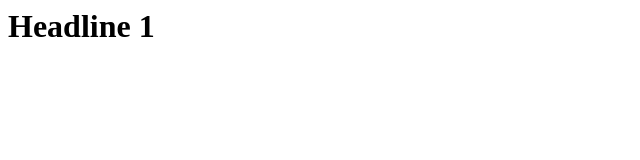
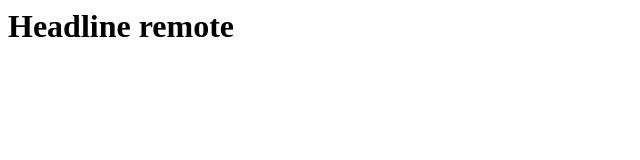
Before and after one commit to youssefkit-spideo/learning-git, a plain HTML site: page index.html in a window 1280 px wide. Shown: the whole page, without its empty margins (0-640 px from the left). Drawn offline with Linux system fonts and the light colour scheme.

Commit message:
Update index.html

```diff
--- a/index.html
+++ b/index.html
@@ -1 +1 @@
-<h1> Headline 1 <h1>
+<h1> Headline remote <h1>
```
